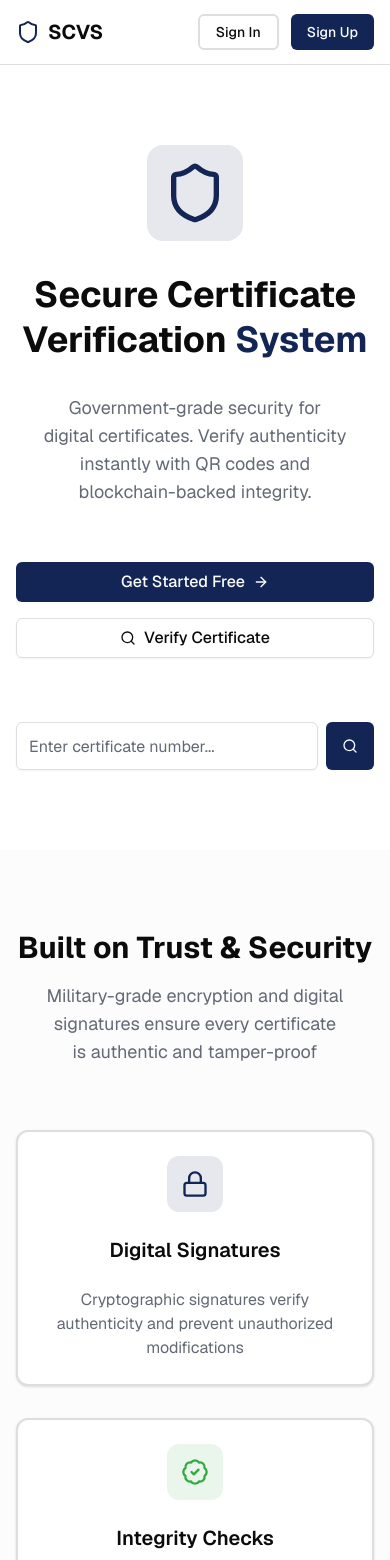
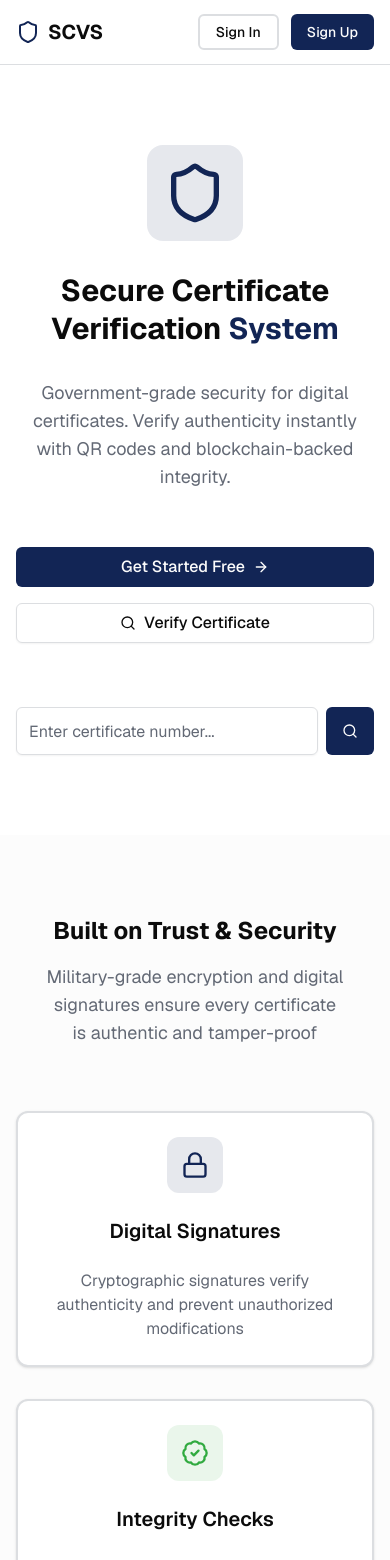
Before and after one commit to Movicks/frontend-certificate-verification-system, a Next.js app: page / in a window 390 px wide. Shown: the top 1560 px of the page. Built offline with nearby package versions, Linux system fonts and the light colour scheme; no server answers.

Commit message:
Code structure setup..

```diff
--- a/app/page.tsx
+++ b/app/page.tsx
@@ -29,15 +29,15 @@ export default function HomePage() {
 
       {/* Hero Section */}
       <section className="relative overflow-hidden bg-white lg:px-10">
-        <div className="container mx-auto px-4 py-20 md:py-32">
+        <div className="container mx-auto px-4 py-20 md:pb-32 md:pt-25">
           <AnimatedContainer className="text-center max-w-[83rem] mx-auto space-y-8">
             <div className="inline-block p-4 bg-primary/10 rounded-2xl mb-6">
               <Shield className="w-16 h-16 text-primary" />
             </div>
-            <h1 className="text-4xl md:text-6xl lg:text-7xl font-bold leading-tight break-words text-center">
+            <h1 className="text-3xl md:text-6xl xl:text-7xl font-bold leading-tight break-words text-center">
               Secure Certificate Verification <span className="text-primary">System</span>
             </h1>
-            <p className="text-lg md:text-xl text-muted-foreground text-balance max-w-2xl mx-auto">
+            <p className="text-lg md:text-xl text-muted-foreground md:text-balance md:max-w-2xl md:mx-auto">
               Government-grade security for digital certificates. Verify authenticity instantly with QR codes and
               blockchain-backed integrity.
             </p>
@@ -77,8 +77,8 @@ export default function HomePage() {
       {/* Trust & Security */}
       <section className="py-20 lg:px-10 bg-background">
         <div className="container mx-auto px-4">
-          <AnimatedContainer className="text-center max-w-3xl mx-auto mb-16">
-            <h2 className="text-3xl md:text-5xl font-bold text-balance mb-4">Built on Trust & Security</h2>
+          <AnimatedContainer className="text-center max-w-4xl mx-auto mb-16">
+            <h2 className="text-2xl md:text-5xl font-bold text-balance mb-4">Built on Trust & Security</h2>
             <p className="text-lg text-muted-foreground text-balance">
               Military-grade encryption and digital signatures ensure every certificate is authentic and tamper-proof
             </p>
@@ -140,7 +140,7 @@ export default function HomePage() {
       <section className="py-20 lg:px-10 bg-muted/30">
         <div className="container mx-auto px-6">
           <AnimatedContainer className="text-center max-w-3xl mx-auto mb-16">
-            <h2 className="text-3xl md:text-5xl font-bold text-balance mb-4">How It Works</h2>
+            <h2 className="text-2xl md:text-5xl font-bold text-balance mb-4">How It Works</h2>
             <p className="text-lg text-muted-foreground text-balance">
               Three simple steps to secure certificate verification
             </p>
@@ -202,10 +202,10 @@ export default function HomePage() {
       </section>
 
       {/* Role-Based Benefits */}
-      <section className="py-20 lg:px-10 bg-background">
+      <section className="py-20 bg-background">
         <div className="container mx-auto px-4">
           <AnimatedContainer className="text-center max-w-3xl mx-auto mb-16">
-            <h2 className="text-3xl md:text-5xl font-bold text-balance mb-4">For Every Stakeholder</h2>
+            <h2 className="text-2xl md:text-5xl font-bold text-balance mb-4">For Every Stakeholder</h2>
             <p className="text-lg text-muted-foreground text-balance">
               Trusted by institutions, employers, and students worldwide
             </p>
@@ -315,7 +315,7 @@ export default function HomePage() {
       <section className="py-20 lg:px-10 bg-muted/30">
         <div className="container mx-auto px-4">
           <AnimatedContainer className="text-center max-w-3xl mx-auto mb-16">
-            <h2 className="text-3xl md:text-5xl font-bold text-balance mb-4">Why Choose SCVS?</h2>
+            <h2 className="text-2xl md:text-5xl font-bold text-balance mb-4">Why Choose SCVS?</h2>
             <p className="text-lg text-muted-foreground text-balance">
               Enterprise-grade features for institutions of all sizes
             </p>
@@ -350,7 +350,7 @@ export default function HomePage() {
       <section className="py-20 lg:px-10 bg-primary text-primary-foreground">
         <div className="container mx-auto px-4">
           <AnimatedContainer className="text-center max-w-3xl mx-auto space-y-6">
-            <h2 className="text-3xl md:text-5xl font-bold text-balance">Ready to Get Started?</h2>
+            <h2 className="text-2xl md:text-5xl font-bold text-balance">Ready to Get Started?</h2>
             <p className="text-lg text-primary-foreground/80 text-balance">
               Join thousands of institutions using SCVS for secure certificate verification
             </p>
```
